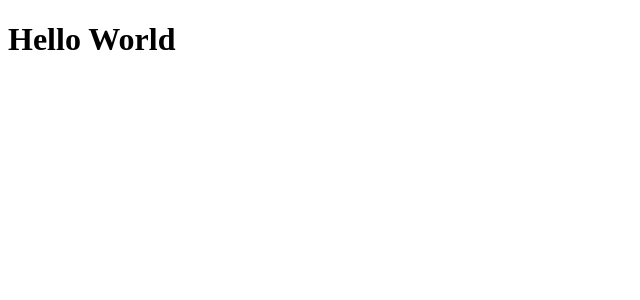
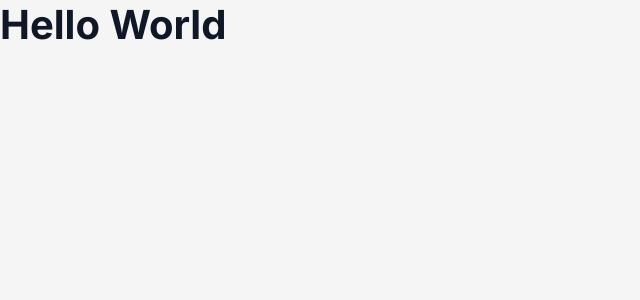
Before and after one commit to AugustBemsen/eductaion-auth, a Next.js app: page / in a window 1280 px wide. Shown: the top 300 px of the page, without its empty margins (0-640 px from the left). Built offline with nearby package versions, Linux system fonts and the light colour scheme.

Commit message:
installing and configuring styled-components

```diff
--- a/package.json
+++ b/package.json
@@ -21,13 +21,15 @@
     "next": "12.2.5",
     "nprogress": "^0.2.0",
     "react": "18.2.0",
-    "react-dom": "18.2.0"
+    "react-dom": "18.2.0",
+    "styled-components": "^5.3.5"
   },
   "devDependencies": {
     "@types/node": "18.7.14",
     "@types/nprogress": "^0.2.0",
     "@types/react": "18.0.18",
     "@types/react-dom": "18.0.6",
+    "@types/styled-components": "^5.1.26",
     "@typescript-eslint/eslint-plugin": "^5.0.0",
     "eslint": "^8.0.1",
     "eslint-config-airbnb": "^19.0.4",
--- a/pages/_app.tsx
+++ b/pages/_app.tsx
@@ -2,6 +2,9 @@ import type { AppProps } from "next/app";
 import Router from "next/router";
 import NProgress from "nprogress";
 import "nprogress/nprogress.css";
+import { ThemeProvider } from "styled-components";
+import GlobalStyle from "../utils/globalStyles";
+import theme from "../utils/theme";
 
 // Binding events (Page preloader).
 
@@ -10,7 +13,12 @@ Router.events.on("routeChangeComplete", () => NProgress.done());
 Router.events.on("routeChangeError", () => NProgress.done());
 
 function MyApp({ Component, pageProps }: AppProps) {
-  return <Component {...pageProps} />;
+  return (
+    <ThemeProvider theme={theme}>
+      <GlobalStyle />
+      <Component {...pageProps} />
+    </ThemeProvider>
+  );
 }
 
 export default MyApp;
--- /dev/null
+++ b/pages/_document.tsx
@@ -0,0 +1,30 @@
+import Document, { Html, Head, Main, NextScript } from "next/document";
+
+class MyDocument extends Document {
+  render() {
+    return (
+      <Html>
+        <Head>
+          <meta name="description" content="Smart way to study online" />
+          <link rel="icon" href="/favicon.png" />
+          <link rel="preconnect" href="https://fonts.googleapis.com" />
+          <link
+            rel="preconnect"
+            href="https://fonts.gstatic.com"
+            crossOrigin="true"
+          />
+          <link
+            href="https://fonts.googleapis.com/css2?family=Inter:wght@400;700&display=swap"
+            rel="stylesheet"
+          />
+        </Head>
+        <body>
+          <Main />
+          <NextScript />
+        </body>
+      </Html>
+    );
+  }
+}
+
+export default MyDocument;
--- /dev/null
+++ b/types/defaultTheme.ts
@@ -0,0 +1,43 @@
+// import original module declarations
+import "styled-components";
+
+// and extend them!
+declare module "styled-components" {
+  export interface DefaultTheme {
+    colors: {
+      bg: string;
+      primary: string;
+      white: string;
+      dark: string;
+      black: string;
+      grey: string;
+      error: string;
+      success: string;
+    };
+    fonts: {
+      sizes: {
+        h1: string;
+        p: string;
+        label: string;
+        placeholder: string;
+      };
+      weights: {
+        regular: number;
+        bold: number;
+      };
+      FontFace: {
+        primary: string;
+      };
+    };
+    border: {
+      width: {
+        light: string;
+        normal: string;
+      };
+      radius: {
+        sm: string;
+        md: string;
+      };
+    };
+  }
+}
--- /dev/null
+++ b/utils/globalStyles.ts
@@ -0,0 +1,42 @@
+import { createGlobalStyle } from "styled-components";
+
+const GlobalStyle = createGlobalStyle`
+  * {
+    box-sizing: border-box;
+    margin: 0;
+    padding: 0;
+    font-family: ${({ theme }) => theme.fonts.FontFace.primary};
+  }
+
+  body {
+    background: ${({ theme }) => theme.colors.bg};
+    position: relative;
+    overflow-x: hidden;
+    -ms-overflow-style: none;
+    scrollbar-width: none;
+    color: ${({ theme }) => theme.colors.black};
+  }
+
+
+  /* Hide scrollbar for Chrome, Safari and Opera */
+  body::-webkit-scrollbar {
+    display: none;
+  }
+
+  h1 {
+    font-weight: ${({ theme }) => theme.fonts.weights.bold};
+    font-size: ${({ theme }) => theme.fonts.sizes.h1};
+    color: ${({ theme }) => theme.colors.dark};
+  }
+
+  button, input {
+    outline: none;
+  }
+
+  button {
+    cursor: pointer;
+  }
+
+`;
+
+export default GlobalStyle;
--- /dev/null
+++ b/utils/theme.ts
@@ -0,0 +1,39 @@
+const theme = {
+  colors: {
+    bg: "#f5f5f5",
+    primary: "#7d5fff",
+    white: "#fff",
+    dark: "#101828",
+    black: "#8d94a4",
+    grey: "#eaeced",
+    error: "#ff6464",
+    success: "#00be65",
+  },
+  fonts: {
+    sizes: {
+      h1: "2.5rem",
+      p: "1.06rem",
+      label: "0.875",
+      placeholder: "0.75",
+    },
+    weights: {
+      regular: 400,
+      bold: 700,
+    },
+    FontFace: {
+      primary: "Inter, sans-serif;",
+    },
+  },
+  border: {
+    width: {
+      light: "1px",
+      normal: "2px",
+    },
+    radius: {
+      sm: "6px",
+      md: "7px",
+    },
+  },
+};
+
+export default theme;
```
Also changed, not shown: types/typography/font.ts (added, +22 -0 lines), public/favicon.png (added), 1 other file (tests, documents, lock files or other folders).
